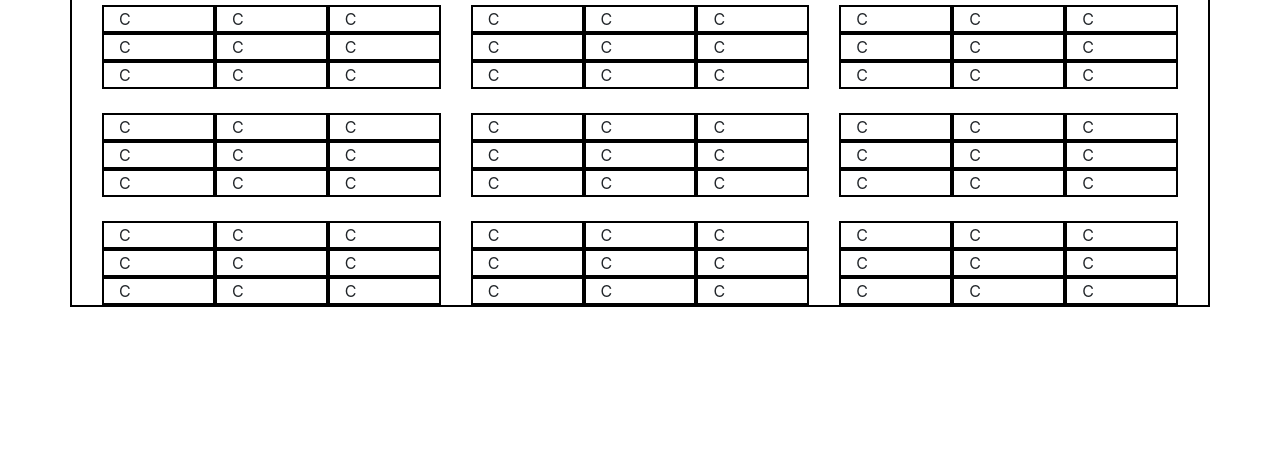
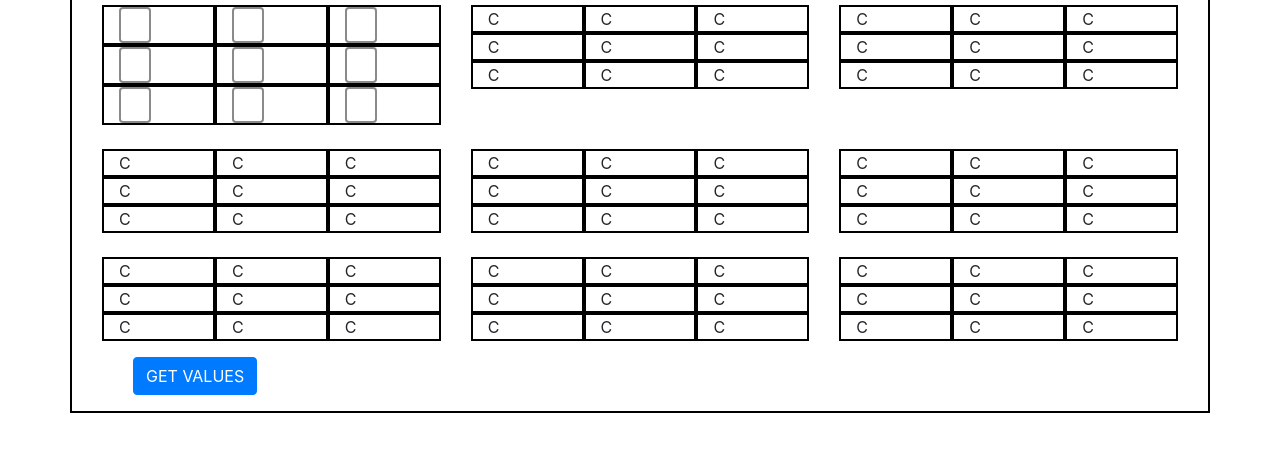
Before and after one commit to Srinithya18/SUDOKU, a plain HTML site: page index.html in a window 1280 px wide. Shown: the part 53-504 px from the top of the page. Drawn offline with nearby package versions, Linux system fonts and the light colour scheme.

Commit message:
added css, js files

```diff
--- a/index.html
+++ b/index.html
@@ -15,7 +15,7 @@
       integrity="sha384-MCw98/SFnGE8fJT3GXwEOngsV7Zt27NXFoaoApmYm81iuXoPkFOJwJ8ERdknLPMO"
       crossorigin="anonymous"
     />
-
+    <link rel="stylesheet" href="style.css" />
     <title>Hello, world!</title>
   </head>
   <body>
@@ -23,13 +23,53 @@
       <!-- Content here -->
       <h1>Hello, world!</h1>
       <div class="container">
+        <!-- ROW 1 -->
         <div class="row">
+          <!-- ROW 1 COL 1 -->
+          <div class="col">
+            <div class="container">
+              <div class="row">
+                <div class="col" style="border: 2px solid black">
+                  <input class="input" type="text" id="11" name="11" />
+                </div>
+                <div class="col" style="border: 2px solid black">
+                  <input class="input" type="text" id="12" name="12" />
+                </div>
+                <div class="col" style="border: 2px solid black">
+                  <input class="input" type="text" id="13" name="13" />
+                </div>
+              </div>
+              <div class="row">
+                <div class="col" style="border: 2px solid black">
+                  <input class="input" type="text" id="21" name="21" />
+                </div>
+                <div class="col" style="border: 2px solid black">
+                  <input class="input" type="text" id="22" name="22" />
+                </div>
+                <div class="col" style="border: 2px solid black">
+                  <input class="input" type="text" id="23" name="23" />
+                </div>
+              </div>
+              <div class="row">
+                <div class="col" style="border: 2px solid black">
+                  <input class="input" type="text" id="31" name="31" />
+                </div>
+                <div class="col" style="border: 2px solid black">
+                  <input class="input" type="text" id="32" name="32" />
+                </div>
+                <div class="col" style="border: 2px solid black">
+                  <input class="input" type="text" id="33" name="33" />
+                </div>
+              </div>
+            </div>
+          </div>
+          <!-- ROW 1 COL 2 -->
           <div class="col">
             <div class="container">
               <div class="row">
                 <div class="col" style="border: 2px solid black">C</div>
                 <div class="col" style="border: 2px solid black">C</div>
-                        <div class="col" style="border: 2px solid black" >C</div>
+                <div class="col" style="border: 2px solid black">C</div>
               </div>
               <div class="row">
                 <div class="col" style="border: 2px solid black">C</div>
@@ -43,31 +83,13 @@
               </div>
             </div>
           </div>
+          <!-- ROW 1 COL 3 -->
           <div class="col">
             <div class="container">
               <div class="row">
                 <div class="col" style="border: 2px solid black">C</div>
                 <div class="col" style="border: 2px solid black">C</div>
-                        <div class="col" style="border: 2px solid black" >C</div>
-                    </div>
-                    <div class="row">
                 <div class="col" style="border: 2px solid black">C</div>
-                        <div class="col" style="border: 2px solid black">C</div>
-                        <div class="col" style="border: 2px solid black">C</div>
-                    </div>
-                    <div class="row">
-                        <div class="col" style="border: 2px solid black">C</div>
-                        <div class="col" style="border: 2px solid black">C</div>
-                        <div class="col" style="border: 2px solid black">C</div>
-                    </div>
-                </div>
-            </div>
-            <div class="col">
-                <div class="container">
-                    <div class="row">
-                        <div class="col" style="border: 2px solid black">C</div>
-                        <div class="col" style="border: 2px solid black">C</div>
-                        <div class="col" style="border: 2px solid black" >C</div>
               </div>
               <div class="row">
                 <div class="col" style="border: 2px solid black">C</div>
@@ -82,7 +104,8 @@
             </div>
           </div>
         </div>
-        <br>
+        <br />
+        <!-- ROW 2 -->
         <div class="row">
           <div class="col">
             <div class="container">
@@ -108,7 +131,7 @@
               <div class="row">
                 <div class="col" style="border: 2px solid black">C</div>
                 <div class="col" style="border: 2px solid black">C</div>
-                        <div class="col" style="border: 2px solid black" >C</div>
+                <div class="col" style="border: 2px solid black">C</div>
               </div>
               <div class="row">
                 <div class="col" style="border: 2px solid black">C</div>
@@ -127,7 +150,7 @@
               <div class="row">
                 <div class="col" style="border: 2px solid black">C</div>
                 <div class="col" style="border: 2px solid black">C</div>
-                        <div class="col" style="border: 2px solid black" >C</div>
+                <div class="col" style="border: 2px solid black">C</div>
               </div>
               <div class="row">
                 <div class="col" style="border: 2px solid black">C</div>
@@ -142,14 +165,15 @@
             </div>
           </div>
         </div>
-        <br>
+        <br />
+        <!-- ROW 3 -->
         <div class="row">
           <div class="col">
             <div class="container">
               <div class="row">
                 <div class="col" style="border: 2px solid black">C</div>
                 <div class="col" style="border: 2px solid black">C</div>
-                        <div class="col" style="border: 2px solid black" >C</div>
+                <div class="col" style="border: 2px solid black">C</div>
               </div>
               <div class="row">
                 <div class="col" style="border: 2px solid black">C</div>
@@ -168,7 +192,7 @@
               <div class="row">
                 <div class="col" style="border: 2px solid black">C</div>
                 <div class="col" style="border: 2px solid black">C</div>
-                        <div class="col" style="border: 2px solid black" >C</div>
+                <div class="col" style="border: 2px solid black">C</div>
               </div>
               <div class="row">
                 <div class="col" style="border: 2px solid black">C</div>
@@ -187,7 +211,7 @@
               <div class="row">
                 <div class="col" style="border: 2px solid black">C</div>
                 <div class="col" style="border: 2px solid black">C</div>
-                        <div class="col" style="border: 2px solid black" >C</div>
+                <div class="col" style="border: 2px solid black">C</div>
               </div>
               <div class="row">
                 <div class="col" style="border: 2px solid black">C</div>
@@ -202,7 +226,13 @@
             </div>
           </div>
         </div>
-
+        <div class="container m-3">
+          <div class="row">
+            <div class="col">
+              <button type="button" class="btn btn-primary" id="get"> GET VALUES</button>
+            </div>
+          </div>
+        </div>
       </div>
     </div>
 
@@ -223,5 +253,6 @@
       integrity="sha384-ChfqqxuZUCnJSK3+MXmPNIyE6ZbWh2IMqE241rYiqJxyMiZ6OW/JmZQ5stwEULTy"
       crossorigin="anonymous"
     ></script>
+    <script src="main.js"></script>
   </body>
 </html>
--- /dev/null
+++ b/main.js
@@ -0,0 +1,17 @@
+// var i11 = document.getElementById("11").value;
+
+// console.log(i11);
+function getVal() {
+    const val11 = document.getElementById("11").value;
+    const val12 = document.getElementById("12").value;
+    const val13 = document.getElementById("13").value;
+    const val21 = document.getElementById("21").value;
+    const val22 = document.getElementById("22").value;
+    const val23 = document.getElementById("23").value;
+    const val31 = document.getElementById("31").value;
+    const val32 = document.getElementById("32").value;
+    const val33 = document.getElementById("33").value;
+    console.table([val11, val12, val13], [val21, val22, val23],[val31, val32, val33]);
+}
+
+document.getElementById("get").onclick = getVal;
--- /dev/null
+++ b/style.css
@@ -0,0 +1,42 @@
+:root {
+  --input-border: #8b8a8b;
+  --input-focus-h: 245;
+  --input-focus-s: 100%;
+  --input-focus-l: 42%;
+}
+
+*,
+*::before,
+*::after {
+  box-sizing: border-box;
+}
+
+.input {
+  font-size: 16px;
+  font-size: max(16px, 1em);
+  font-family: inherit;
+  padding: 0.25em 0.5em;
+  background-color: #fff;
+  border: 2px solid var(--input-border);
+  border-radius: 4px;
+  max-width: 2em;
+}
+
+.input:not(textarea) {
+  line-height: 1;
+  height: 2.25rem;
+}
+
+.input:focus {
+  border-color: hsl(
+    var(--input-focus-h),
+    var(--input-focus-s),
+    var(--input-focus-l)
+  );
+}
+
+.input:focus {
+    /* ...existing styles */
+    box-shadow: 0 0 0 3px hsla(var(--input-focus-h), var(--input-focus-s), calc(var(--input-focus-l) +
+            40%), 0.8);
+  }
```
Lines whose indentation alone changed are shown as unchanged.
